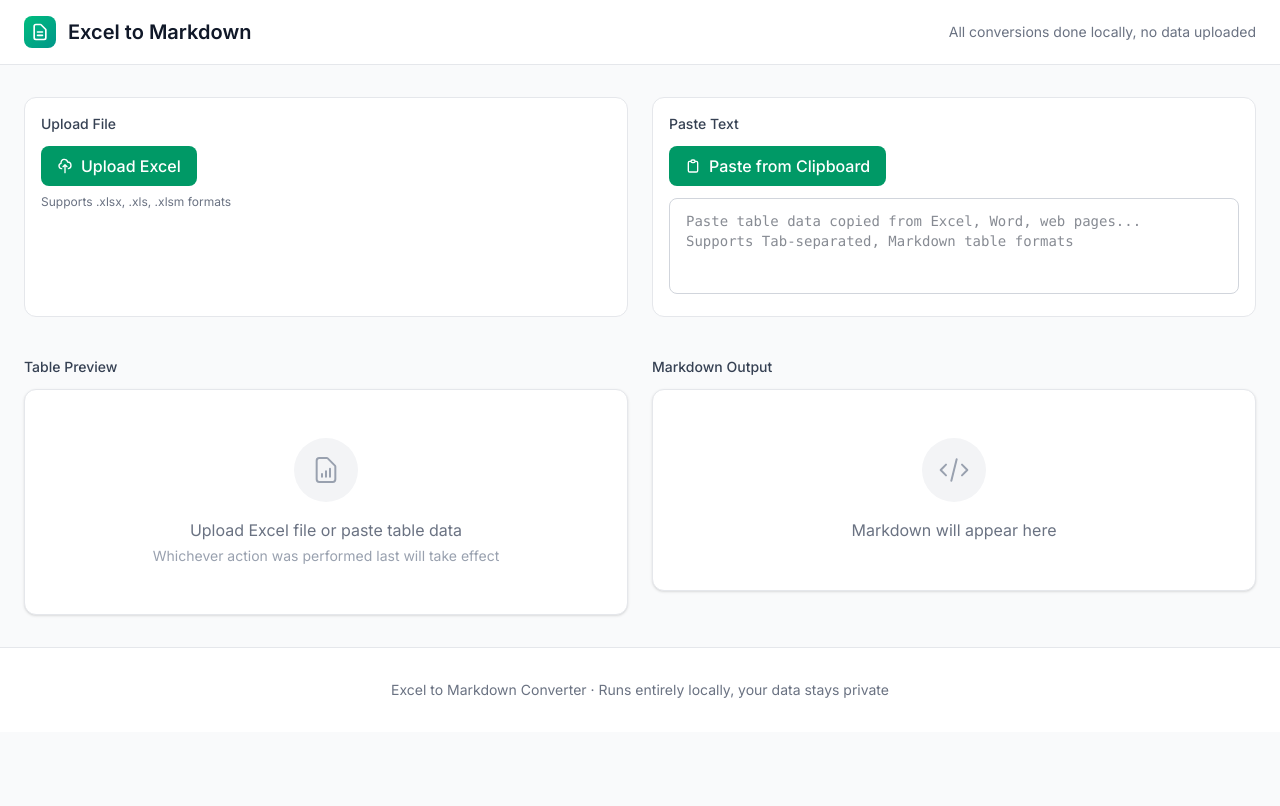
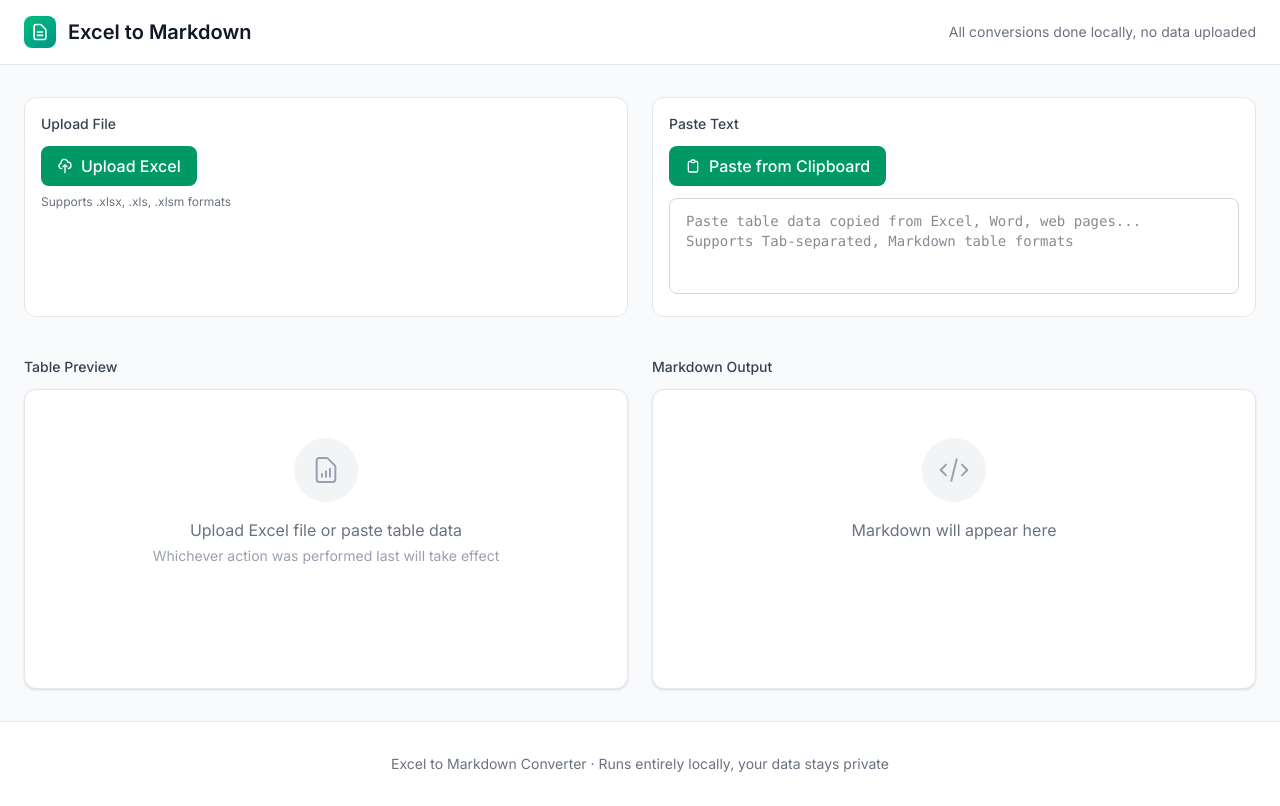
Before and after one commit to winniesi/excel2markdown, a Next.js app: page / in a window 1280 px wide. Built offline with nearby package versions, Linux system fonts and the light colour scheme.

Commit message:
调整 Markdown Output 和 Table Preview 容器高度一致

```diff
--- a/app/page.tsx
+++ b/app/page.tsx
@@ -367,7 +367,7 @@ export default function Home() {
         <div className="grid grid-cols-1 lg:grid-cols-2 gap-6">
           <div>
             <h2 className="text-sm font-medium text-gray-700 mb-3">Table Preview</h2>
-            <div className="bg-white rounded-xl border border-gray-200 shadow-sm overflow-hidden">
+            <div className="bg-white rounded-xl border border-gray-200 shadow-sm overflow-hidden min-h-[300px]">
               {tableData.length === 0 ? (
                 <div className="p-12 text-center">
                   <div className="w-16 h-16 mx-auto mb-4 bg-gray-100 rounded-full flex items-center justify-center">
@@ -441,7 +441,7 @@ export default function Home() {
                 </div>
               )}
             </div>
-            <div className="bg-white rounded-xl border border-gray-200 shadow-sm overflow-hidden">
+            <div className="bg-white rounded-xl border border-gray-200 shadow-sm overflow-hidden min-h-[300px]">
               {markdown ? (
                 <pre className="p-4 text-sm font-mono text-gray-700 bg-gray-50 overflow-x-auto max-h-96 overflow-y-auto leading-relaxed">
                   {markdown}
```
